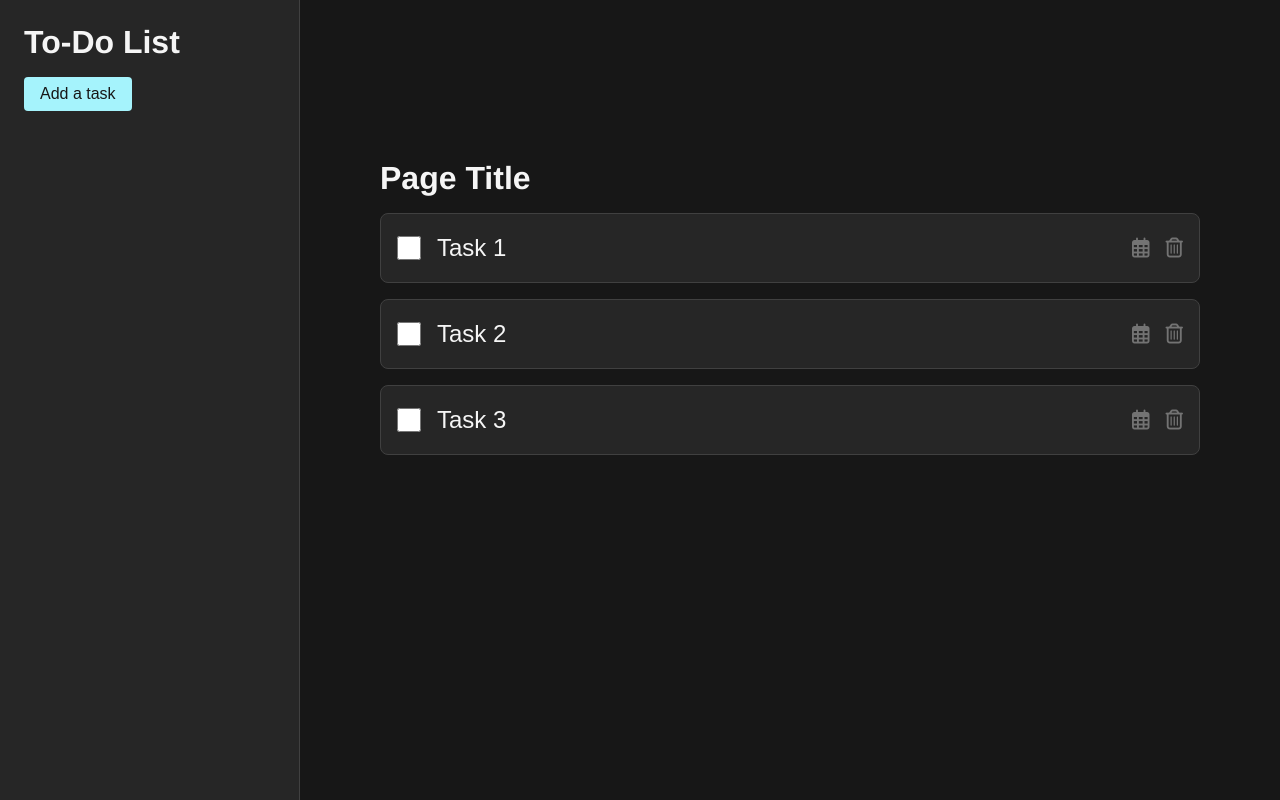
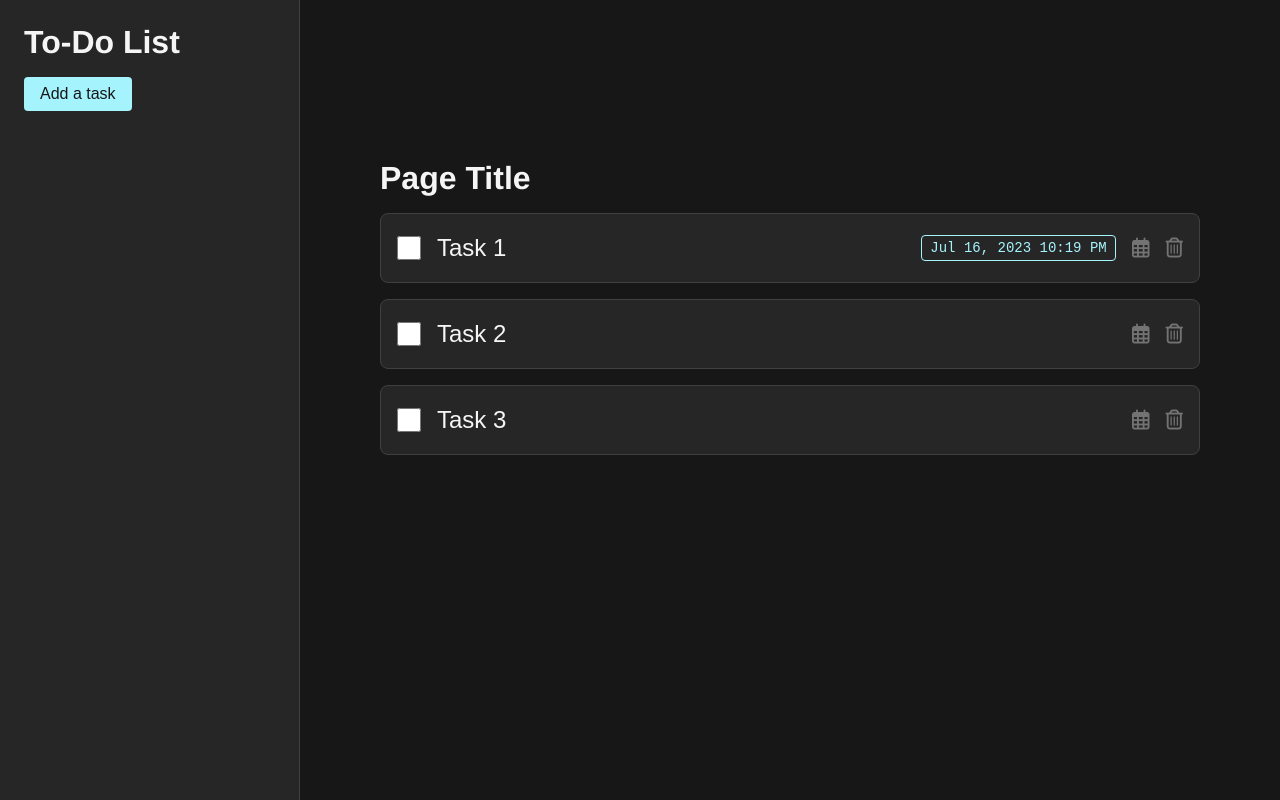
Before and after one commit to kadezaccaro/odin-to-do, a website built with webpack: page src/template.html in a window 1280 px wide. Both pictures are taken after a click on the icon 1140 px from the left and 248 px from the top of the page. Built offline with nearby package versions, Linux system fonts and the light colour scheme.

Commit message:
Add ability to set task due dates via Flatpickr

```diff
--- a/package.json
+++ b/package.json
@@ -15,5 +15,8 @@
     "style-loader": "^3.3.3",
     "webpack": "^5.88.1",
     "webpack-cli": "^5.1.4"
+  },
+  "dependencies": {
+    "flatpickr": "^4.6.13"
   }
 }
--- /dev/null
+++ b/src/modules/dueDate.js
@@ -0,0 +1,44 @@
+import flatpickr from "flatpickr";
+import "flatpickr/dist/themes/dark.css";
+
+export function toggleDueDate(listItem) {
+  const dateInput = listItem.querySelector(".due-date");
+  const calendarIcon = listItem.querySelector(".fa-calendar-days");
+
+  calendarIcon.addEventListener("click", () => {
+    dateInput.classList.toggle("hide-due-date");
+    handleDatePicker(dateInput);
+  });
+}
+
+const flatpickrInstances = new Map();
+
+function handleDatePicker(dateInput) {
+  const instance = flatpickrInstances.get(dateInput);
+  const isDateVisible = !dateInput.classList.contains("hide-due-date");
+
+  if (isDateVisible) {
+    if (!instance) {
+      createFlatpickrInstance(dateInput);
+    }
+  } else {
+    if (instance) {
+      destroyFlatpickrInstance(dateInput);
+    }
+  }
+}
+
+function createFlatpickrInstance(dateInput) {
+  const newInstance = flatpickr(dateInput, {
+    enableTime: true,
+    dateFormat: "M j, Y h:i K",
+    defaultDate: new Date(),
+  });
+  flatpickrInstances.set(dateInput, newInstance);
+}
+
+function destroyFlatpickrInstance(dateInput) {
+  const instance = flatpickrInstances.get(dateInput);
+  instance.destroy();
+  flatpickrInstances.delete(dateInput);
+}
--- a/src/modules/renderTask.js
+++ b/src/modules/renderTask.js
@@ -1,4 +1,5 @@
 import { editTask, focusNextInputOnEnter } from "./editTask";
+import { toggleDueDate } from "./dueDate";
 import { deleteTask } from "./deleteTask";
 
 export function renderTask(task) {
@@ -8,10 +9,10 @@ export function renderTask(task) {
   listItem.innerHTML = `
     <div class="input-container">
       <input type="checkbox" name="task-checkbox" />
-      <input onfocus="this.select();" type="text" name="task-input" value="${task.title}"/>
+      <input onfocus="this.select();" type="text" name="task-input" value="${task.title}" autocomplete="off"/>
     </div>
     <div class="actions">
-      <span class="due-date">July 20, 2023 @ 12:00 AM</span>
+      <input type="text" class="due-date hide-due-date" id="date-input-${task.id}" name="due-date" autocomplete="off" />
       <i class="fa-regular fa-calendar-days"></i>
       <i class="fa-regular fa-trash-can"></i>
     </div>
@@ -21,6 +22,7 @@ export function renderTask(task) {
   taskList.appendChild(listItem);
 
   focusNextInputOnEnter();
+  toggleDueDate(listItem);
   editTask(listItem);
   deleteTask();
 }
--- a/src/styles.css
+++ b/src/styles.css
@@ -10,6 +10,7 @@
   --clr-delete: #dc2626;
   --clr-icons: #737373;
 
+  --fs-xs: 14px;
   --fs-sm: 16px;
   --fs-md: 24px;
   --fs-lg: 32px;
@@ -134,14 +135,10 @@ input[type="text"] {
 
 .actions {
   display: flex;
+  justify-content: flex-end;
   align-items: center;
   gap: 16px;
   font-family: monospace;
-}
-
-.due-date {
-  font-size: var(--fs-sm);
-  visibility: hidden;
 }
 
 i {
@@ -162,3 +159,21 @@ i {
   color: var(--clr-icons);
   text-decoration: line-through;
 }
+
+.flatpickr-calendar {
+  font-family: monospace;
+}
+
+input.due-date {
+  text-align: center;
+  font-size: var(--fs-xs);
+  font-family: monospace;
+  width: 100%;
+  color: var(--clr-accent);
+  border-radius: 4px;
+  border: 1px solid var(--clr-accent);
+}
+
+input.hide-due-date {
+  visibility: hidden;
+}
```
Also changed, not shown: 1 other file.
